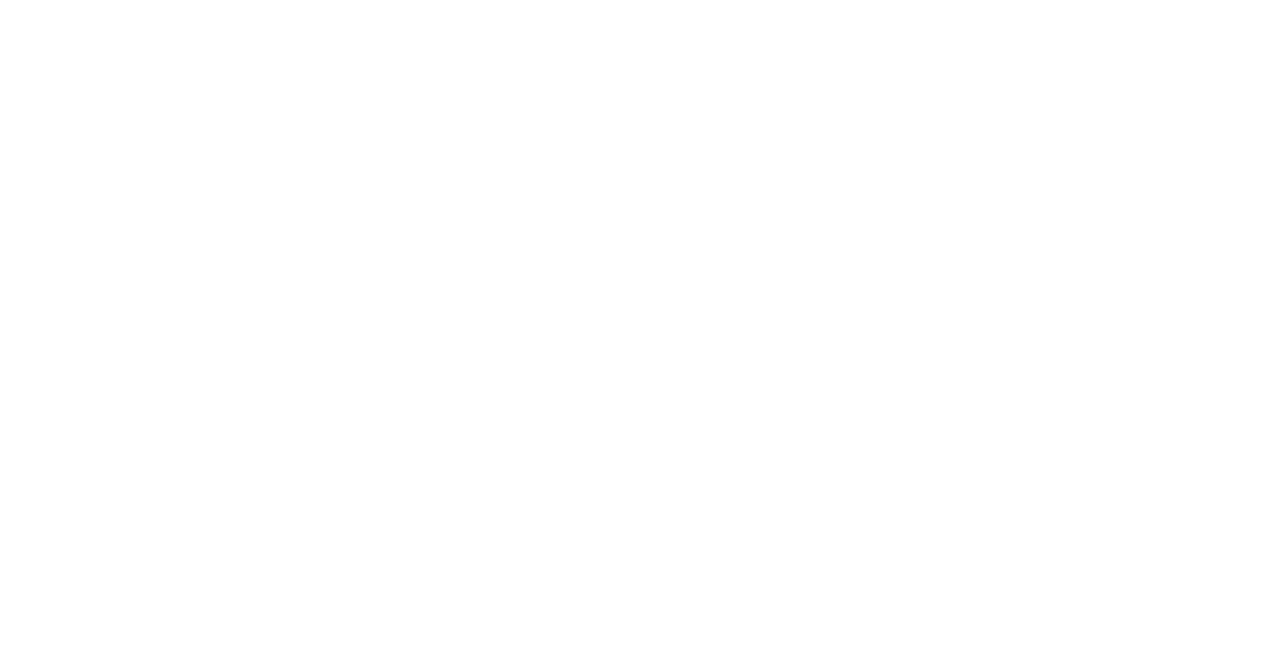
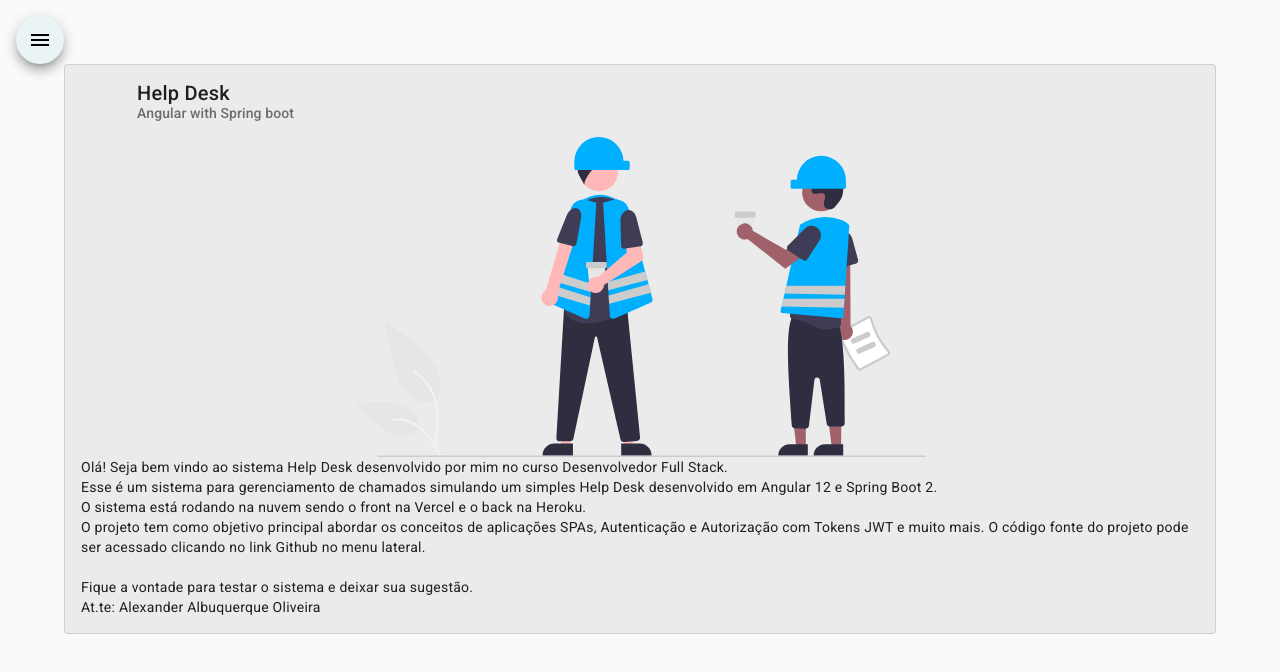
Before and after one commit to alexander1914/helpdesk-front, an Angular app in the folder helpdesk-app/: page /home in a window 1280 px wide. Before the commit this address led to /. Shown: the top 672 px of the page. Built offline with nearby package versions, Linux system fonts and the light colour scheme.

Commit message:
I did new components like nav and home this project

```diff
--- a/helpdesk-app/src/app/app.routes.ts
+++ b/helpdesk-app/src/app/app.routes.ts
@@ -1,9 +1,12 @@
 import { Routes } from '@angular/router';
 import { NavComponent } from './components/nav/nav.component';
+import { HomeComponent } from './components/home/home.component';
 
 export const routes: Routes = [
     {
         path:"",
-        component: NavComponent
+        component: NavComponent, children: [
+            {path: "home", component: HomeComponent}
+        ]
     }
 ];
--- /dev/null
+++ b/helpdesk-app/src/app/components/home/home.component.css
@@ -0,0 +1,9 @@
+.card {
+    width: 90%;
+    margin: auto;
+    background-color: rgb(235, 235, 235);
+}
+
+.img {
+    height: 20rem;
+}
--- /dev/null
+++ b/helpdesk-app/src/app/components/home/home.component.html
@@ -0,0 +1,19 @@
+<mat-card class="card" appearance="outlined">
+    <mat-card-header>
+      <div mat-card-avatar class="example-header-image"></div>
+      <mat-card-title>Help Desk</mat-card-title>
+      <mat-card-subtitle>Angular with Spring boot</mat-card-subtitle>
+    </mat-card-header>
+    <img class="img" mat-card-image src="../../../assets/img/home-image.svg" alt="Photo of a Shiba Inu">
+    <mat-card-content>
+        <p>
+            Olá! Seja bem vindo ao sistema Help Desk desenvolvido por mim no curso Desenvolvedor Full Stack.<br />
+            Esse é um sistema para gerenciamento de chamados simulando um simples Help Desk desenvolvido em Angular 12 e
+            Spring Boot 2. <br />O sistema está rodando na nuvem sendo o front na Vercel e o back na Heroku.<br />
+            O projeto tem como objetivo principal abordar os conceitos de aplicações SPAs, Autenticação e Autorização com
+            Tokens JWT e muito mais. O código fonte do projeto pode ser acessado clicando no link Github no menu lateral.
+            <br /><br /> Fique a vontade para testar o sistema e deixar sua sugestão.
+            <br /> At.te: Alexander Albuquerque Oliveira
+           </p>
+    </mat-card-content>
+  </mat-card>
--- /dev/null
+++ b/helpdesk-app/src/app/components/home/home.component.ts
@@ -0,0 +1,16 @@
+import {ChangeDetectionStrategy, Component} from '@angular/core';
+
+import {MatButtonModule} from '@angular/material/button';
+import {MatCardModule} from '@angular/material/card';
+
+@Component({
+  selector: 'app-home',
+  standalone: true,
+  imports: [MatButtonModule, MatCardModule],
+  changeDetection: ChangeDetectionStrategy.OnPush,
+  templateUrl: './home.component.html',
+  styleUrl: './home.component.css'
+})
+export class HomeComponent {
+
+}
--- a/helpdesk-app/src/app/components/nav/nav.component.css
+++ b/helpdesk-app/src/app/components/nav/nav.component.css
@@ -4,7 +4,7 @@
 
 .sidenav {
     width: 13rem;
-    background: #0974f1;
+    background: #ebf4f5;
 }
 
 .sidenav a {
@@ -15,8 +15,14 @@
     margin-right: .6rem;
 }
 
+img {
+    width: 100%;
+    height: 7rem;
+    margin: .8rem auto 1rem auto;
+}
+
 .menu {
     margin: 1rem 0 0 1rem;
-    color: white;
-    background: #0974f1;
+    color: black;
+    background: #ebf4f5;
 }
--- a/helpdesk-app/src/app/components/nav/nav.component.html
+++ b/helpdesk-app/src/app/components/nav/nav.component.html
@@ -1,8 +1,8 @@
 <mat-drawer-container class="container" autosize>
     <mat-drawer #drawer class="sidenav" mode="side">
-        <img src="" alt="Imagem de navegação">
+        <img class="img" src="../../../assets/img/dashboard.svg" alt="Imagem de navegação" />
         <mat-nav-list class="nav-list">
-            <a mat-list-item routerLink="/">
+            <a mat-list-item href="/home">
                 <i class="material-icons">home</i>
                 Home
             </a>
@@ -29,5 +29,6 @@
         <button class="menu mat-elevation-z8" (click)="drawer.toggle()" mat-icon-button>
             <mat-icon>menu</mat-icon>
         </button>
+        <router-outlet></router-outlet>
     </div>
 </mat-drawer-container>
--- a/helpdesk-app/src/app/components/nav/nav.component.ts
+++ b/helpdesk-app/src/app/components/nav/nav.component.ts
@@ -5,19 +5,20 @@
 import { MatSidenavModule } from '@angular/material/sidenav';
 import { MatListModule } from '@angular/material/list';
 import { MatIconModule } from '@angular/material/icon';
+import { Router, RouterOutlet } from '@angular/router';
 
 @Component({
   selector: 'app-nav',
   standalone: true,
-  imports: [MatButtonModule, MatSidenavModule, MatListModule, MatIconModule],
+  imports: [RouterOutlet, MatButtonModule, MatSidenavModule, MatListModule, MatIconModule],
   templateUrl: './nav.component.html',
   styleUrl: './nav.component.css'
 })
 export class NavComponent implements OnInit {
 
-  constructor(){}
+  constructor(private router: Router) { }
 
   ngOnInit(): void {
-
+    this.router.navigate(['home'])
   }
 }
```
Also changed, not shown: helpdesk-app/src/assets/img/home-image.svg (added).
